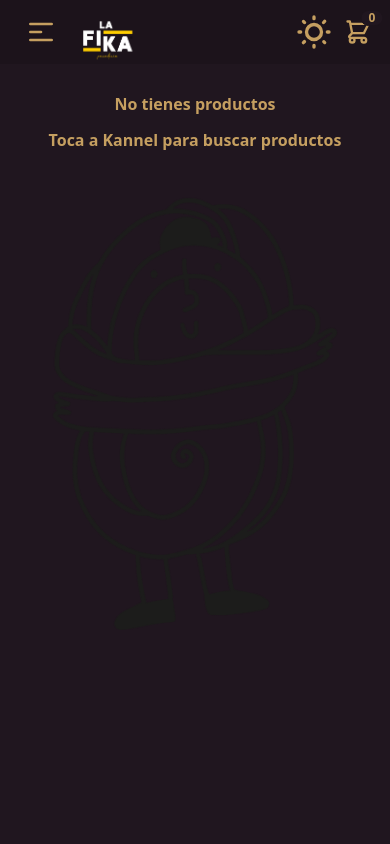
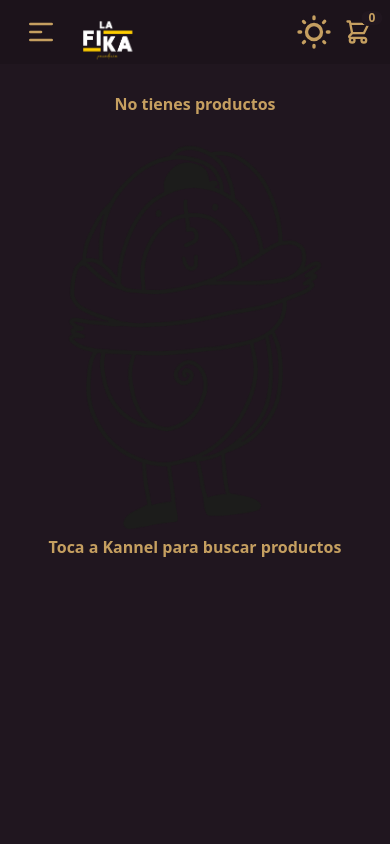
Before and after one commit to Dashcamed/LaFikaPanaderiaV1, a React (Vite) app: page /Cart in a window 390 px wide. Shown: the top 844 px of the page. Built offline with nearby package versions, Linux system fonts and the light colour scheme.

Commit message:
se modifican contexto anchos de tarjetas y otros

```diff
--- a/src/components/common/productCard/ProductCard.jsx
+++ b/src/components/common/productCard/ProductCard.jsx
@@ -2,9 +2,9 @@
 
 const ProductCard = ({ id, title, price, stock, imageUrl, category }) => {
   return (
-    <div className="card card-compact bg-base-100 sm:w-96 md:w-80 shadow-xl">
+    <div className="card card-side md:card card-compact bg-base-100 w-80 md:w-80 shadow-xl">
       <figure>
-        <img src={imageUrl} alt={title} className="w-96" />
+        <img src={imageUrl} alt={title} />
       </figure>
       <div className="card-body">
         <h2 className="card-title text-xl xl:text-2xl">{title}</h2>
--- a/src/components/common/themeController/ThemeController.jsx
+++ b/src/components/common/themeController/ThemeController.jsx
@@ -1,11 +1,12 @@
 import { useContext } from "react";
-import { LogoContext } from "../../../context/logoContext";
+import { LogoContext } from "../../../context/LogoContext";
 
 const ThemeController = () => {
-  const { toggleLogo } = useContext(LogoContext);
+  const { toggleLogo, toggleKannel } = useContext(LogoContext);
 
   const handleThemeChange = (event) => {
     toggleLogo(event.target.checked);
+    toggleKannel(event.target.checked);
   };
 
   return (
--- a/src/components/layouts/navbar/Navbar.jsx
+++ b/src/components/layouts/navbar/Navbar.jsx
@@ -2,7 +2,7 @@
 import ThemeController from "../../common/themeController/ThemeController";
 import { Link } from "react-router-dom";
 import { categories } from "./categories.js";
-import { LogoContext } from "../../../context/logoContext.jsx";
+import { LogoContext } from "../../../context/LogoContext.jsx";
 import { useContext } from "react";
 
 const Navbar = () => {
@@ -32,7 +32,7 @@
             className="menu menu-sm dropdown-content bg-base-200 rounded-box z-[1] mt-3 w-52 p-2 shadow"
           >
             <details className="font-bold">
-              <summary>Menú</summary>
+              <summary>Productos por categorias</summary>
               <ul className="p-2">
                 {categories.map(({ title, path }) => (
                   <li key={title}>
@@ -53,7 +53,7 @@
         <ul className="menu menu-horizontal px-1 ">
           <li>
             <details className="font-bold">
-              <summary className="text-base">Menú</summary>
+              <summary className="text-base">Productos por categorias</summary>
               <ul className="p-2 bg-base-200">
                 {categories.map(({ title, path }) => (
                   <li key={title}>
--- a/src/components/pages/cart/Cart.jsx
+++ b/src/components/pages/cart/Cart.jsx
@@ -1,4 +1,4 @@
-import { LogoContext } from "../../../context/logoContext.jsx";
+import { LogoContext } from "../../../context/LogoContext.jsx";
 import { useContext } from "react";
 import { Link } from "react-router-dom";
 
@@ -6,19 +6,23 @@
   const { currentKannel } = useContext(LogoContext);
   return (
     <div className="flex flex-wrap-reverse mx-auto justify-evenly my-3">
+      {/* Sección principal con el listado de productos */}
       <div className="w-80 h-dvh lg:h-dvh lg:w-1/2 xl:w-1/2 overflow-scroll align-middle">
         {total > 0 ? (
-          cart.map((product) => {
-            return (
+          <>
+            <h2 className="lg:text-2xl font-semibold text-center mb-3">
+              Listado de productos
+            </h2>
+            {cart.map((product) => (
               <div
                 key={product.id}
-                className="card card-side bg-base-300 mb-4 shadow-xl"
+                className="card card-side card-compact bg-base-300 mb-4 shadow-xl"
               >
                 <figure>
                   <img
                     src={product.imageUrl}
                     alt={product.title}
-                    className="h-48 lg:h-60"
+                    className="lg:w-48"
                   />
                 </figure>
                 <div className="card-body">
@@ -30,64 +34,57 @@
                     Cantidad: {product.quantity}
                   </p>
                   <p className="font-semibold lg:text-xl">
-                    Subtotal: ${product.price * product.quantity}{" "}
+                    Subtotal: ${product.price * product.quantity}
                   </p>
                   <div className="card-actions justify-end">
                     <button
                       className="btn btn-warning"
                       onClick={() => deleteProductById(product.id)}
                     >
-                      eliminar
+                      Eliminar
                     </button>
                   </div>
                 </div>
               </div>
-            );
-          })
+            ))}
+          </>
         ) : (
-          <>
-            <Link to="/" className="btn btn-link p-4">
-              <img src={currentKannel} alt="logo" />
+          // Cuando no hay productos en el carrito
+          <div className="text-center">
+            <Link to="/" className="btn btn-link">
+              <img src={currentKannel} alt="logo Kannel" className="h-96" />
             </Link>
-          </>
+            <h2 className="lg:text-2xl font-semibold mb-3">
+              Toca a Kannel para buscar productos
+            </h2>
+          </div>
         )}
       </div>
+
+      {/* Sección de acciones del carrito */}
       <div className="my-4 justify-self-center">
         {total > 0 && (
+          <>
             <h2 className="lg:text-2xl font-semibold mb-3 text-center">
               Acciones del carrito
             </h2>
-        )}
-        {total > 0 && (
             <div>
               <button className="btn btn-success mr-4">Pagar</button>
               <button className="btn btn-warning mb-5" onClick={clearCart}>
                 Vaciar Carrito
               </button>
             </div>
-        )}
-        {totalQuantity > 0 ? (
             <h2 className="lg:text-2xl font-semibold mb-3 text-center">
               Total de productos: {totalQuantity}
             </h2>
-        ) : (
-          <h2 className="lg:text-2xl font-semibold mb-3 text-center">
-            No tienes productos
-          </h2>
-        )}
-
-        {total > 0 ? (
             <h2 className="lg:text-2xl font-semibold mb-3 text-center">
               Total a pagar: $ {total}
             </h2>
-        ) : (
+          </>
+        )}
+        {total === 0 && (
           <h2 className="lg:text-2xl font-semibold mb-3 text-center">
-            Toca a Kannel para buscar productos
-          </h2>
-        )}
-        {total > 0 && (
-          <h2 className="lg:text-2xl font-semibold text-center">
-            Listado de productos
+            No tienes productos
           </h2>
         )}
       </div>
--- a/src/context/LogoContext.jsx
+++ b/src/context/LogoContext.jsx
@@ -1,8 +1,8 @@
 import { createContext, useState } from "react";
 import logo from "/logoPanaderia.svg";
 import logoSecondary from "/logoPanaderiaSecondary.svg";
-import kannel from "../../public/kanelbullarImg.png";
-import kannelSecondary from "../../public/kanellbullarImgSecondary.png";
+import kannel from "/kanelbullarImg.png";
+import kannelSecondary from "/kanellbullarImgSecondary.png";
 
 export const LogoContext = createContext();
 
@@ -12,11 +12,16 @@
 
   const toggleLogo = (isChecked) => {
     setCurrentLogo(isChecked ? logoSecondary : logo);
+  };
+
+  const toggleKannel = (isChecked) => {
     setCurrentKannel(isChecked ? kannel : kannelSecondary);
   };
 
   return (
-    <LogoContext.Provider value={{ currentLogo, currentKannel, toggleLogo }}>
+    <LogoContext.Provider
+      value={{ currentLogo, currentKannel, toggleLogo, toggleKannel }}
+    >
       {children}
     </LogoContext.Provider>
   );
```
Also changed, not shown: src/App.jsx (+5 -5 lines), src/components/common/buttonNavbarSm/Button.jsx (renamed from src/components/common/button/Button.jsx). Lines whose indentation alone changed are shown as unchanged.
